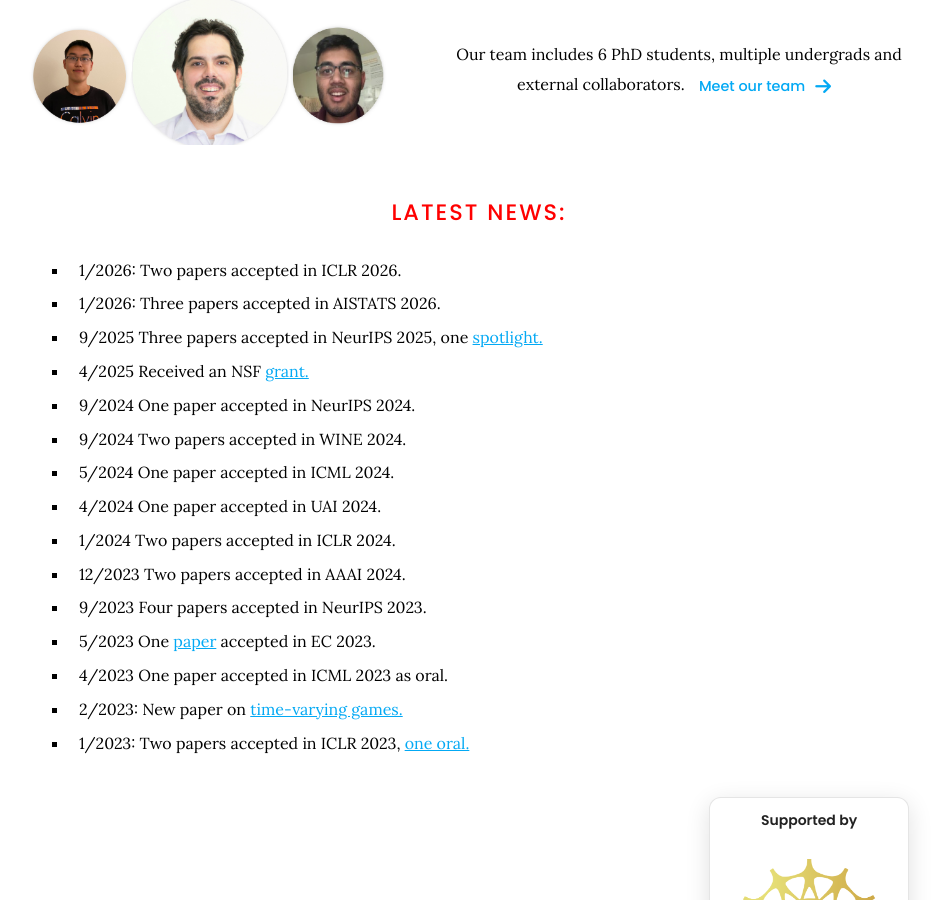
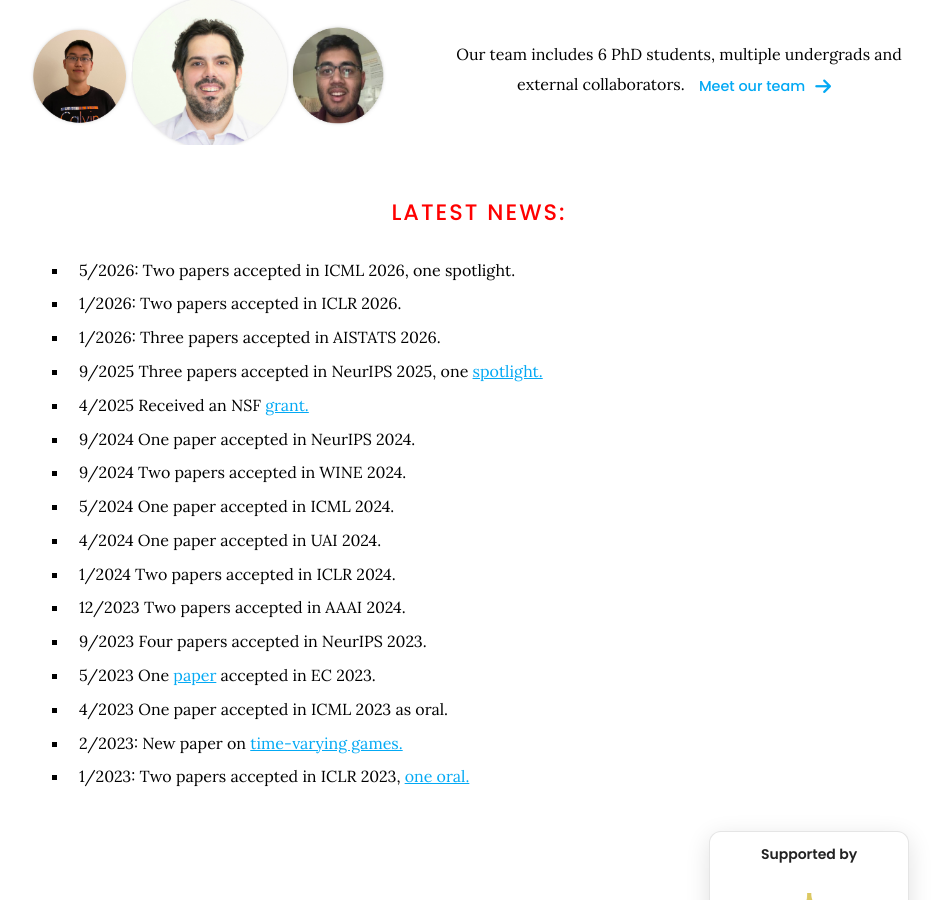
Before and after one commit to goallabuci/goallabuci.github.io, a Jekyll site: the page built from index.md, in a window 1280 px wide and 900 px high, scrolled down 2282 px. Shown: the whole window, without its empty margins (161-1104 px from the left). Built offline with Jekyll 4.4.1, drawn with Linux system fonts in a browser that asks for light colours.

Commit message:
Update index.md

```diff
--- a/index.md
+++ b/index.md
@@ -83,6 +83,7 @@ Our team includes 6 PhD students, multiple undergrads and external collaborators
 
 # <font color="red">Latest NEWS:</font>
   <ul>
+    <li> 5/2026: Two papers accepted in ICML 2026, one spotlight.  </li>
     <li> 1/2026: Two papers accepted in ICLR 2026.  </li>
     <li> 1/2026: Three papers accepted in AISTATS 2026. </li>
     <li> 9/2025 Three papers accepted in NeurIPS 2025, one <a href="https://arxiv.org/abs/2502.08519">spotlight.</a></li>
```
